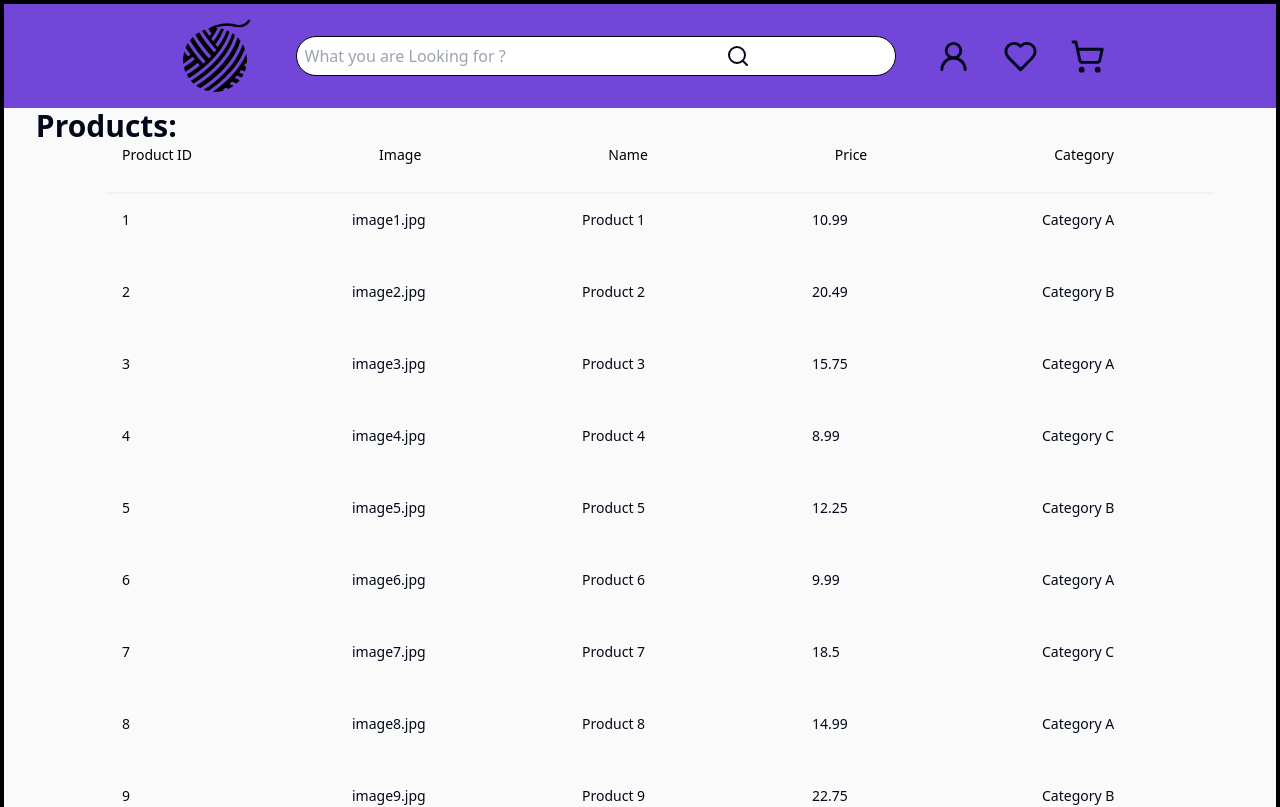
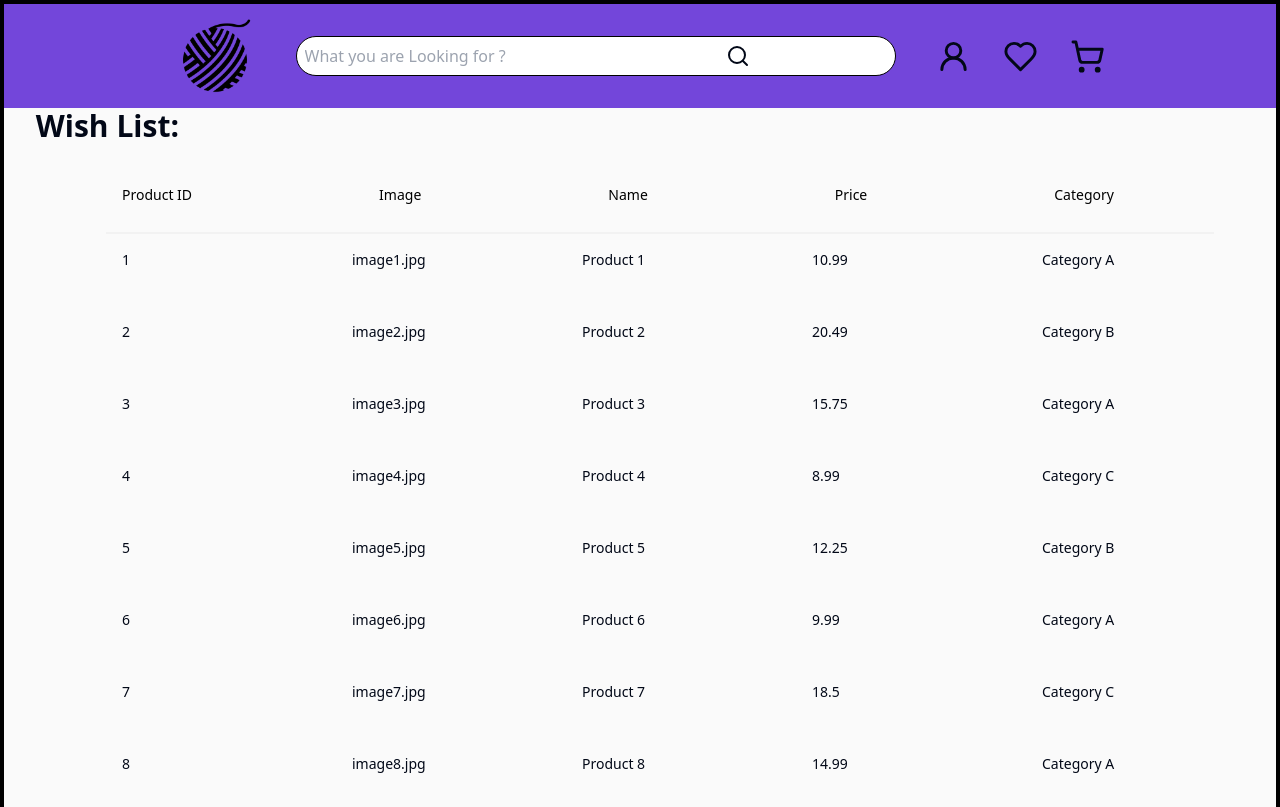
Before and after one commit to tejpatel1302/text-tiles-frontend, a React (Vite) app: page /user/wishlist in a window 1280 px wide. Shown: the top 807 px of the page. Built offline with nearby package versions, Linux system fonts and the light colour scheme; no server answers.

Commit message:
small changes

```diff
--- a/src/Admin/admin pages/Manage-Category.tsx
+++ b/src/Admin/admin pages/Manage-Category.tsx
@@ -15,7 +15,7 @@ const ManageCategory = () => {
 
   return (
     <div className="bg-white">
-      <div className=" m-10 my-10 text-3xl font-bold">Order Details:</div>
+      <div className="text-3xl font-bold">Order Details:</div>
       <div>
         <DataTable columns={columns} data={data} />
       </div>
--- a/src/Admin/admin pages/Manage-SubCategory.tsx
+++ b/src/Admin/admin pages/Manage-SubCategory.tsx
@@ -17,7 +17,7 @@ const ManageSubCategory = () => {
 
   return (
     <div className="bg-white">
-      <div className=" m-10 my-10 text-3xl font-bold">Order Details:</div>
+      <div className="text-3xl font-bold">Order Details:</div>
       <div>
         <DataTable columns={columns} data={data} />
       </div>
--- a/src/Admin/admin pages/Products.tsx
+++ b/src/Admin/admin pages/Products.tsx
@@ -26,7 +26,7 @@ const Products = () => {
 
   return (
     <div >
-       <div className=" my-10 text-3xl font-bold">Products</div>
+       <div className="  text-3xl font-bold">Products</div>
       <div>
         <DataTable columns={columns} data={data} />
       </div>
--- a/src/User/user pages/Cart.tsx
+++ b/src/User/user pages/Cart.tsx
@@ -12,7 +12,7 @@ const Cart = () => {
         <div>
             <h3 className="text-2xl font-bold mb-4">Cart</h3>
             <div className="grid grid-cols-1 sm:grid-cols-2 md:grid-cols-3 lg:grid-cols-4 gap-4">
-                {products.map((product:any) => (
+                {products?.map((product:any) => (
                     <div key={product.id} className="bg-white p-4 rounded-lg shadow-md">
                         <img src={product.image} alt={product.title} className="w-full h-32 object-cover mb-2 rounded-md" />
                         <h5 className="text-lg font-semibold mb-1">{product.title}</h5>
--- a/src/User/user pages/WishList.tsx
+++ b/src/User/user pages/WishList.tsx
@@ -20,8 +20,8 @@ const UserWishList = () => {
 
   return (
     <div className="w-[95%] mx-auto">
-       <div className=" text-3xl font-bold">Products:</div>
-      <div className="flex flex-col justify-center w-[95%] mx-auto">
+       <div className=" text-3xl font-bold">Wish List:</div>
+      <div className="flex flex-col justify-center w-[95%] mx-auto my-10">
         <DataTable columns={columns} data={data} />
       </div>
     </div>
--- a/src/main.tsx
+++ b/src/main.tsx
@@ -104,6 +104,10 @@ const appRoutes = createBrowserRouter([
         element: <Products/>,
       },
       {
+        path: "user/cart",
+        element: <Cart/>,
+      },
+      {
         path: "admin/add-products",
         element: <AddProducts/>,
       },
```
